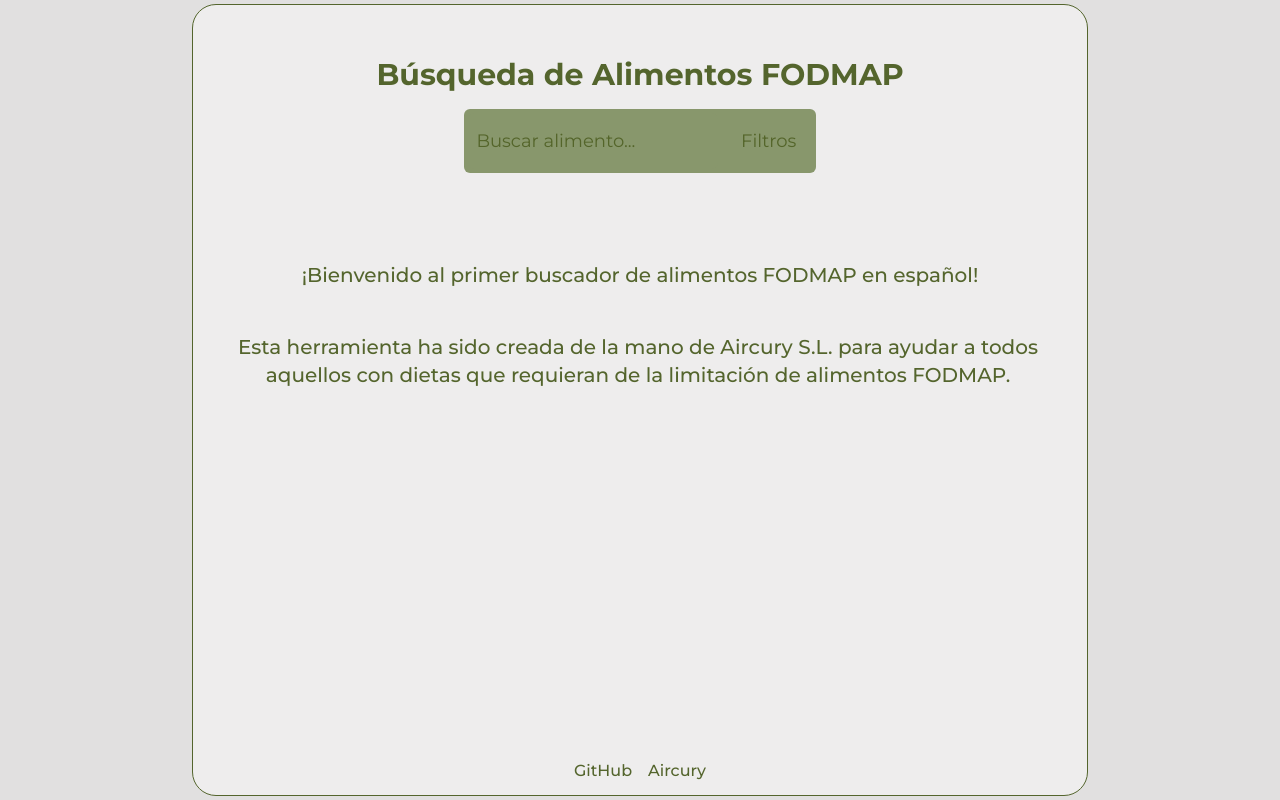
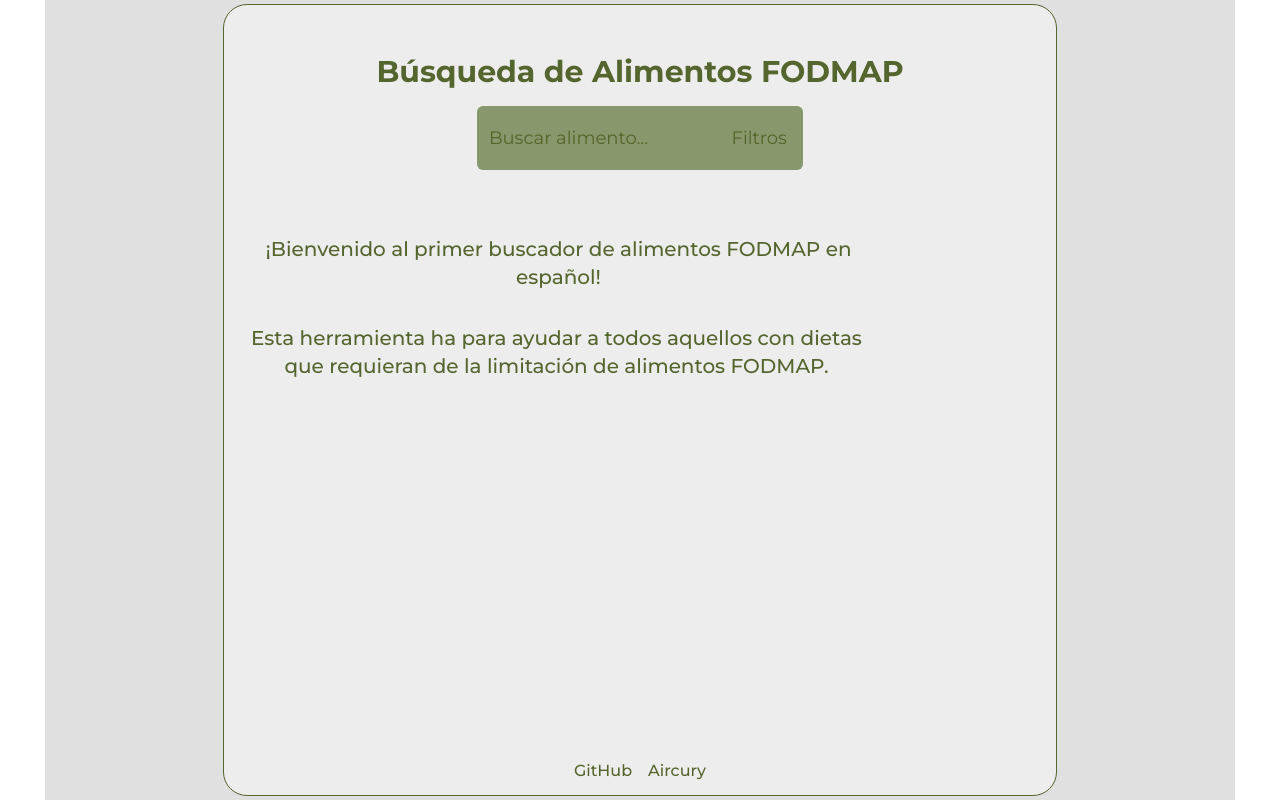
Before and after one commit to ortizzxz/FODMAP-App, a React (Vite) app in the folder fodmap-app/: page / in a window 1280 px wide. Built offline with nearby package versions, Linux system fonts and the light colour scheme; no server answers.

Commit message:
feat(welcome message modified)

```diff
--- a/fodmap-app/src/components/ProductApp.tsx
+++ b/fodmap-app/src/components/ProductApp.tsx
@@ -144,7 +144,7 @@ export const ProductApp: React.FC = () => {
 
                 </div>
 
-                <div className='w-full flex-grow overflow-auto scrollbar-none' onClick={hideFilters}>
+                <div className='w-[80%] flex-grow overflow-auto scrollbar-none' onClick={hideFilters}>
                     {showWelcomeMessage && (
                         <div className='text-[#54652d] text-center font-medium'>
 
@@ -153,7 +153,7 @@ export const ProductApp: React.FC = () => {
                             </h2>
 
                             <p className='text-xl ml-1 mr-2 mt-[20%] lg:mt-[5%] md:mt-[5%]'>
-                                Esta herramienta ha sido creada de la mano de Aircury S.L. para ayudar a todos aquellos con
+                                Esta herramienta ha para ayudar a todos aquellos con
                                 dietas que requieran de la limitación de alimentos FODMAP.
                             </p>
 
```
